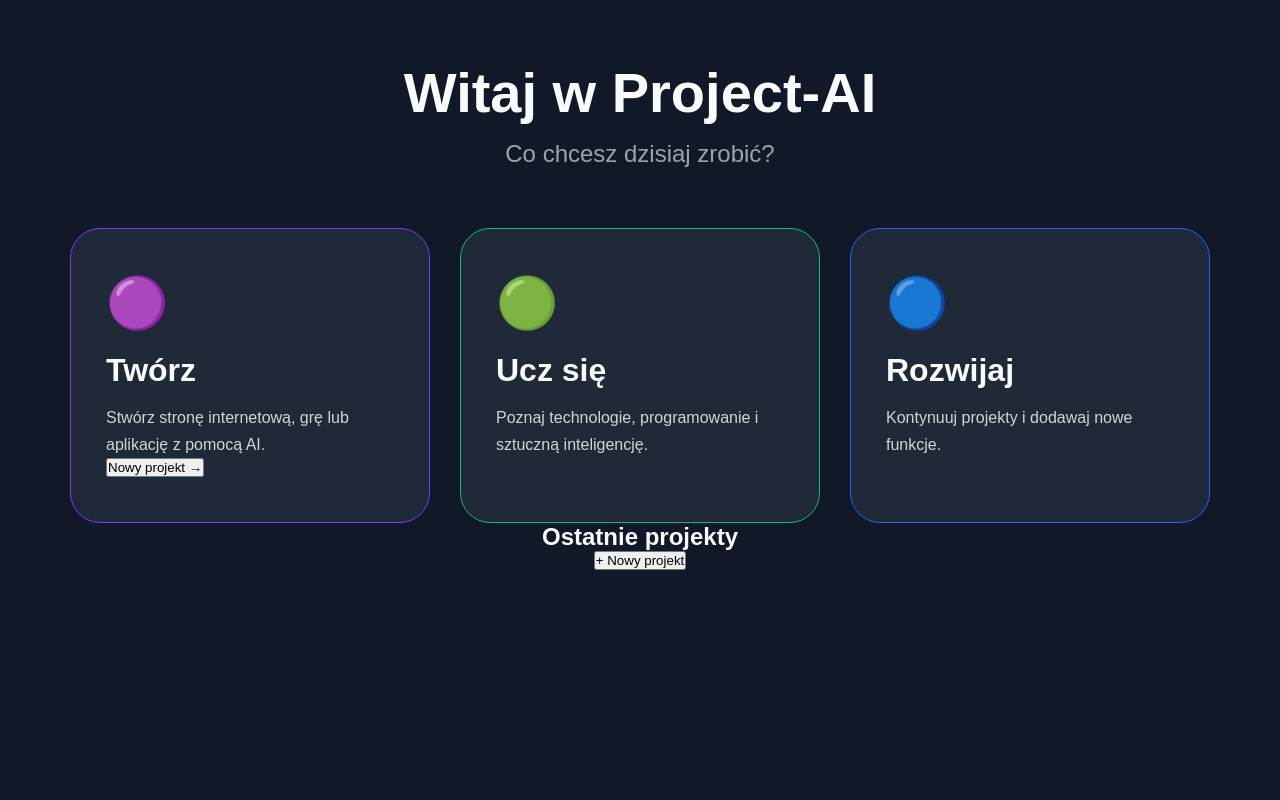
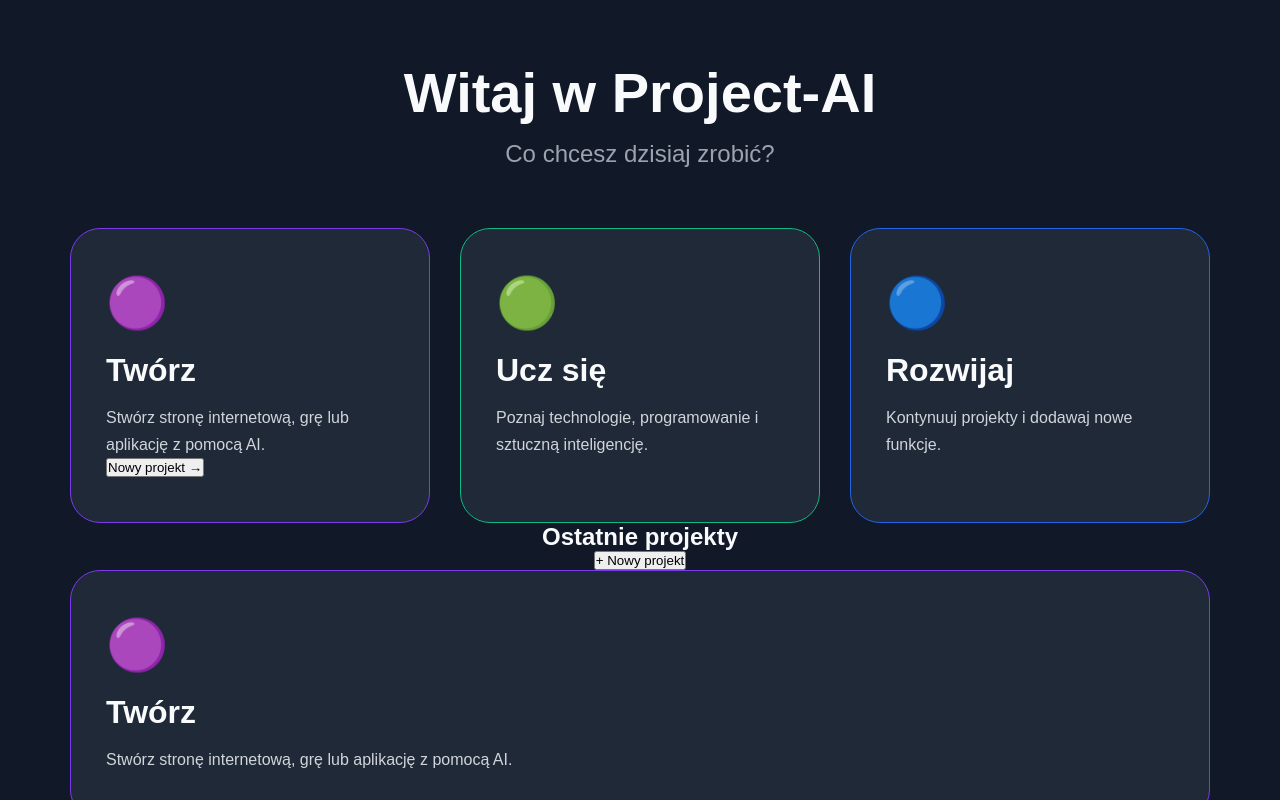
Before and after one commit to PrzemoNH/project-ai, a Next.js app: page /dashboard in a window 1280 px wide. Shown: the top 800 px of the page. Built offline with nearby package versions, Linux system fonts and the light colour scheme.

Commit message:
Update page.tsx

```diff
--- a/app/dashboard/page.tsx
+++ b/app/dashboard/page.tsx
@@ -91,7 +91,7 @@ export default function Dashboard() {
 
       </section>
 
-
+      <DashboardCards />
     </main>
   );
 }
```
